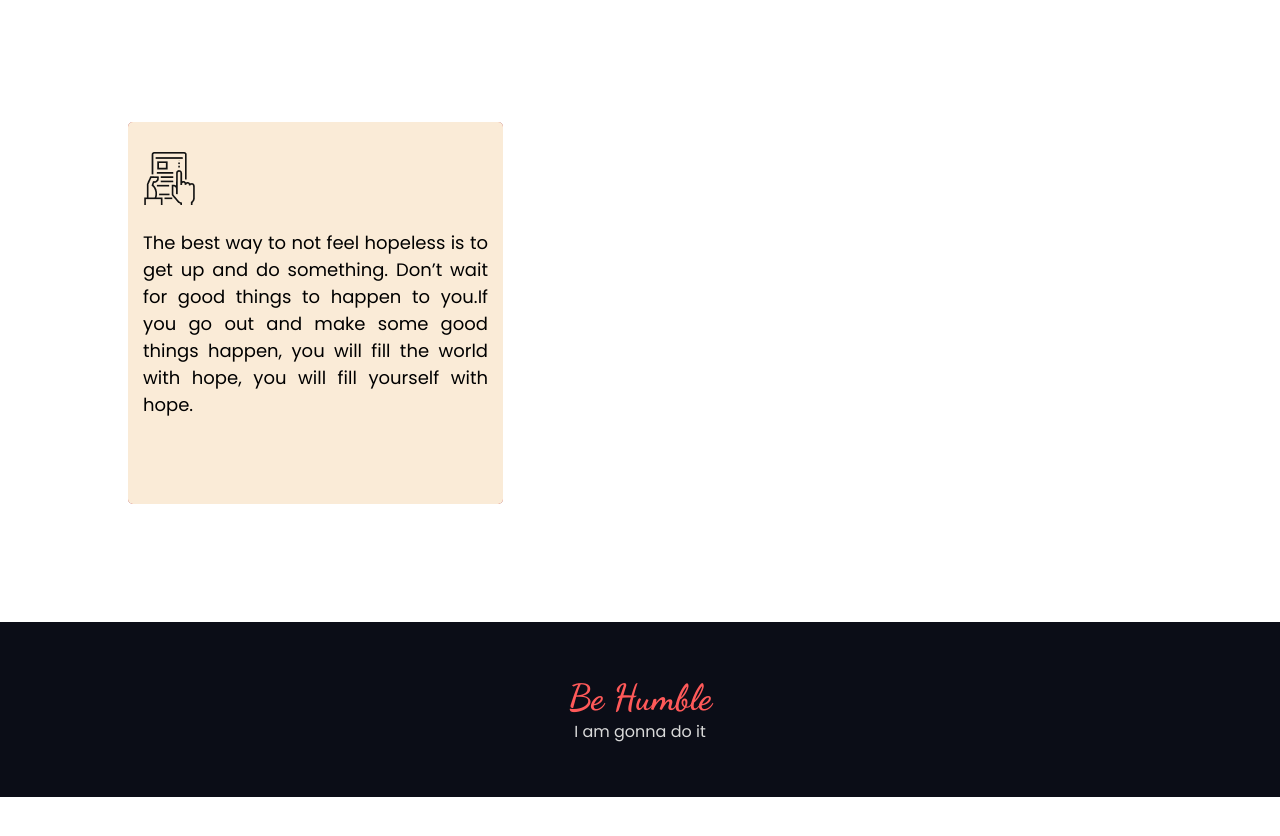
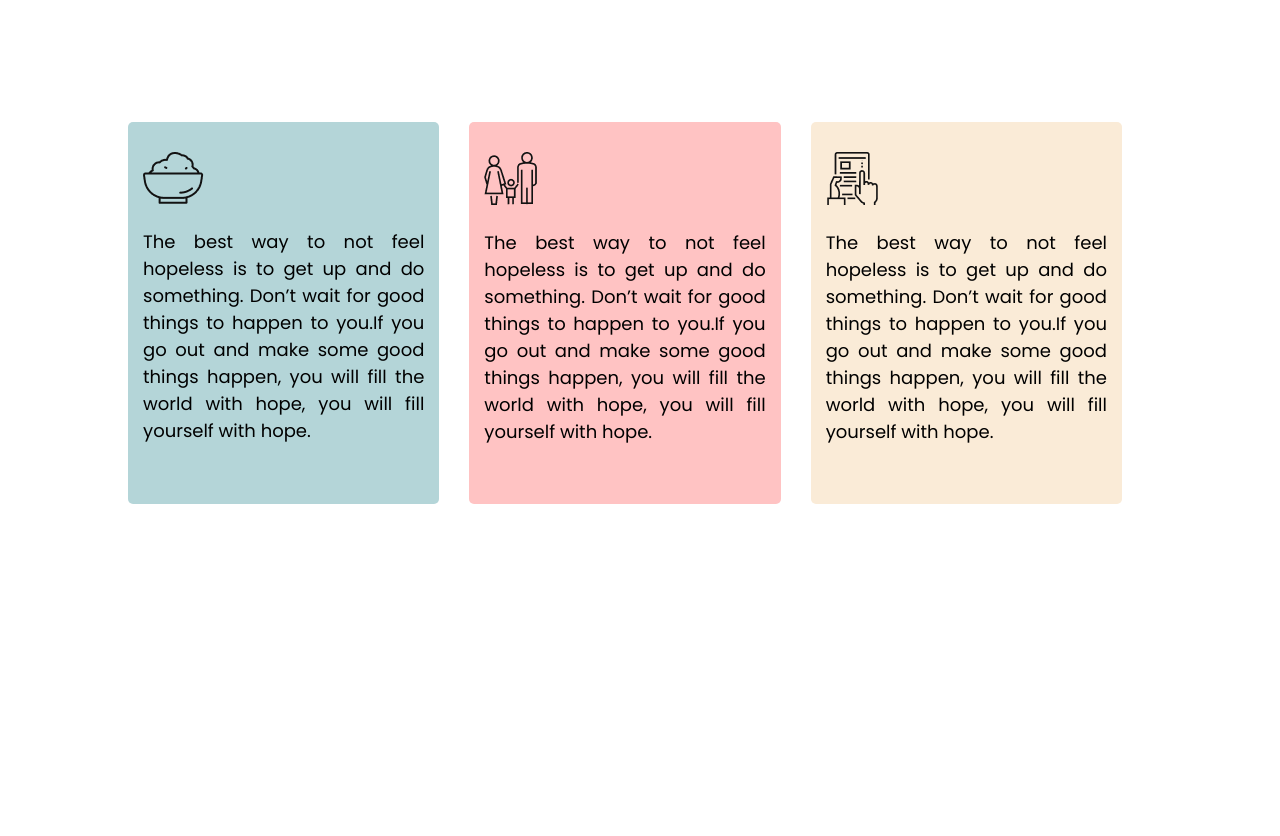
Before and after one commit to elamonii/assignment-001, a plain HTML site: page index.html in a window 1280 px wide. Shown: the part 1454-2290 px from the top of the page. Before the commit the page ends 2251 px from the top, so only its background shows below. Drawn offline with Linux system fonts and the light colour scheme.

Commit message:
box element

```diff
--- a/css/style.css
+++ b/css/style.css
@@ -152,6 +152,8 @@ h1 {
     position: relative;
     margin-bottom: 500px;
     margin-top: 100px;
+    flex-direction: row;
+    align-items: center;
 }
 
 .donate-plan-box p {
@@ -162,25 +164,27 @@ h1 {
 }
 
 .box1 {
-    background-color: #4F9DA6;
+    background-color: #b4d5d8;
     /* opacity: .2; */
     width: 345px;
     height: 322px;
-    position: absolute;
+    /* position: absolute; */
     border-radius: 5px;
     padding: 30px 15px;
     text-align: justify;
+    margin-right: 30px;
 }
 
 .box2 {
-    background-color: #FF5959;
+    background-color: #ffc3c3;
     /* opacity: .2; */
     width: 345px;
     height: 322px;
-    position: absolute;
+    /* position: absolute; */
     border-radius: 5px;
     padding: 30px 15px;
     text-align: justify;
+    margin-right: 30px;
 }
 
 .box3 {
@@ -188,10 +192,11 @@ h1 {
     /* opacity: .2; */
     width: 345px;
     height: 322px;
-    position: absolute;
+    /* position: absolute; */
     border-radius: 5px;
     padding: 30px 15px;
     text-align: justify;
+    margin-right: 30px;
 }
 
 footer {
```
